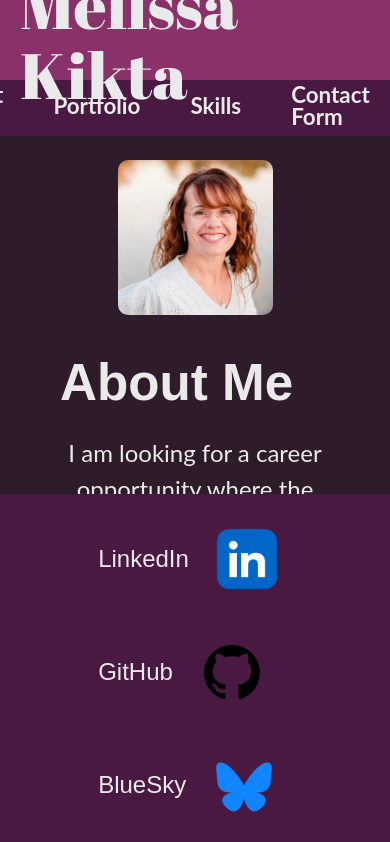
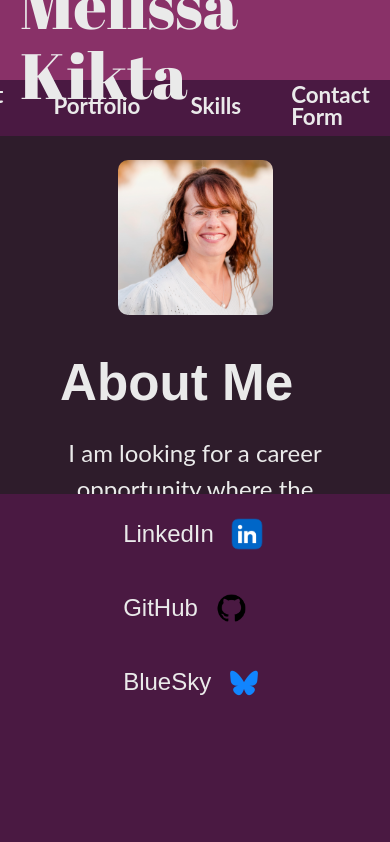
Before and after one commit to melissakikta/Kikta_Missy_Portfolio, a React (Vite) app in the folder Kikta_Missy_Portfolio/: page / in a window 390 px wide. Shown: the top 842 px of the page. Built offline with nearby package versions, Linux system fonts and the light colour scheme.

Commit message:
correcting readme

```diff
--- a/Kikta_Missy_Portfolio/src/index.css
+++ b/Kikta_Missy_Portfolio/src/index.css
@@ -5,7 +5,6 @@
   --light: #893168;
   --lightest: #EAEAEA;
 
-  font-family: lato, sans-serif;
   line-height: 1.5;
   font-weight: 400;
 
--- a/Kikta_Missy_Portfolio/src/styles/AboutMe.css
+++ b/Kikta_Missy_Portfolio/src/styles/AboutMe.css
@@ -14,7 +14,6 @@
 
 .aboutMe {
   background: var(--background);
-  font-family: lato, sans-serif;
   padding: 20px;
   margin-top: 140px; /* Accounts for the header and navbar height */
   margin-bottom: 60px; /* Accounts for the footer height */
@@ -35,11 +34,10 @@
 
 .aboutMe-text {
   color: var(--lightest);
-  font-family: lato, sans-serif;
   max-width: 600px; /* Limit text width */
 }
 
-.aboutMe h1 {
+.aboutMe-text h1 {
   font-family: abril_fatface, sans-serif;
   text-align: left; /* Align to the left */
   color: var(--lightest);
@@ -48,6 +46,7 @@
 .aboutMe p {
   font-size: 1.5rem;
   line-height: 1.5;
+  font-family: lato, sans-serif;
 }
 
 @media screen and (max-width: 768px) {
--- a/Kikta_Missy_Portfolio/src/styles/ContactForm.css
+++ b/Kikta_Missy_Portfolio/src/styles/ContactForm.css
@@ -14,14 +14,14 @@
 
 .contactForm {
   background: var(--background);
-  font-family: lato , sans-serif;
   min-height: 100vh; /* Full viewport height */
   display: flex; /* Flexbox for layout */
   align-items: center; /* Vertical centering */
   justify-content: center; /* Horizontal centering */
   padding: 20px; /* Add padding to avoid edge collisions */
   box-sizing: border-box; /* Ensure padding is included in width/height */
-  margin-top: 20px; /* Account for header and navbar height */
+  margin-top: 140px; /* Accounts for the header and navbar height */
+  margin-bottom: 60px; /* Accounts for the footer height */
 }
 
 .contactForm h1 {
--- a/Kikta_Missy_Portfolio/src/styles/Footer.css
+++ b/Kikta_Missy_Portfolio/src/styles/Footer.css
@@ -85,6 +85,11 @@
     align-items: center;     /* Center align the links */
     gap: 15px;               /* Add space between stacked links */
   }
+
+  .footer-links img {
+    width: 50px;              /* Set icon size */
+    height: auto;
+  }
 }
 
 /* media query for larger screens */
```
